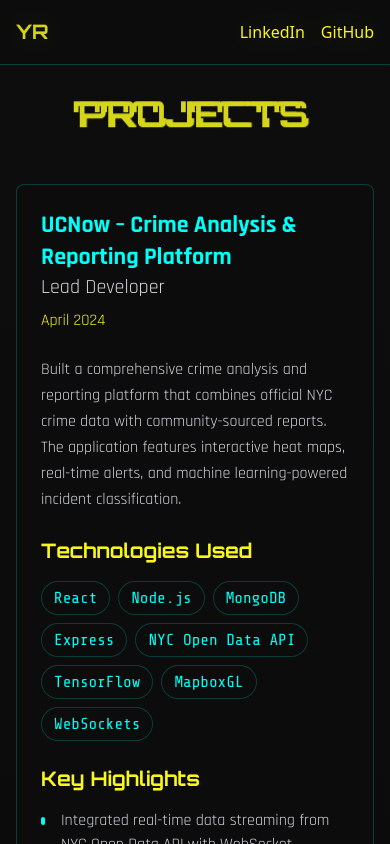
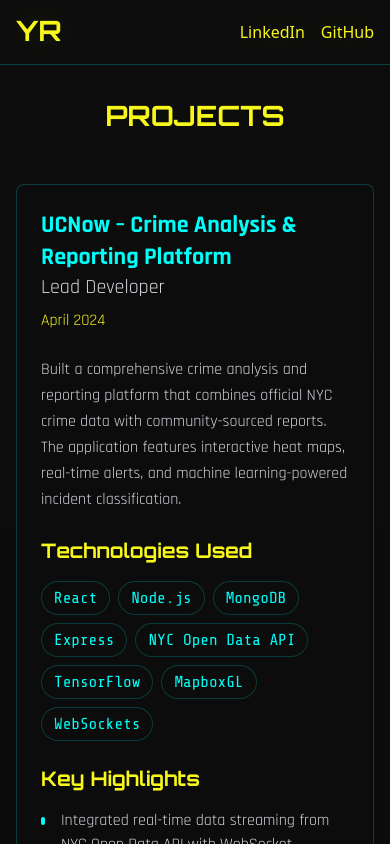
Before and after one commit to YuvanRen/Portfolio, a Next.js app: page /projects in a window 390 px wide. Shown: the top 844 px of the page. Built offline with nearby package versions, Linux system fonts and the light colour scheme.

Commit message:
Fix mobile theme for hero name: responsive font size, overflow fix, and mobile glitch effect adjustment

```diff
--- a/app/globals.css
+++ b/app/globals.css
@@ -152,3 +152,15 @@ body {
     transform: translate(0);
   }
 }
+
+@media (max-width: 400px) {
+  .cyber-glitch {
+    font-size: 1.75rem !important;
+    animation: none !important;
+  }
+  .cyber-glitch::before,
+  .cyber-glitch::after {
+    animation: none !important;
+    content: none !important;
+  }
+}
--- a/app/page.tsx
+++ b/app/page.tsx
@@ -23,7 +23,7 @@ export default function Home() {
           <div className="max-w-7xl mx-auto">
             <div className="text-center">
               <h1
-                className="cyber-glitch text-5xl md:text-7xl font-bold text-cyber-yellow mb-6"
+                className="cyber-glitch text-3xl sm:text-5xl md:text-7xl font-bold text-cyber-yellow mb-6 overflow-x-hidden"
                 data-text="YUVAN RENGIFO"
               >
                 YUVAN RENGIFO
```
